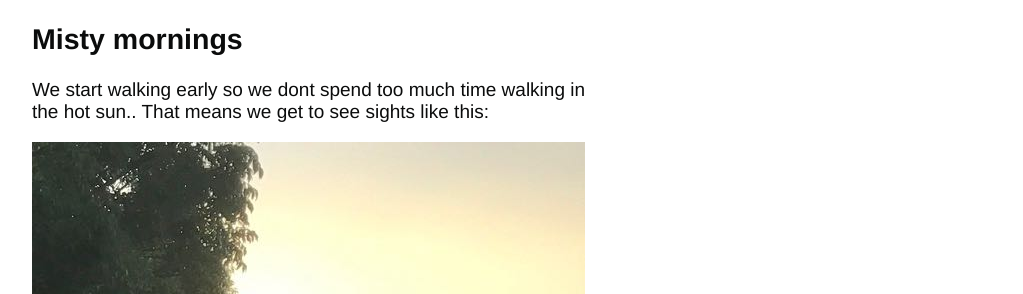
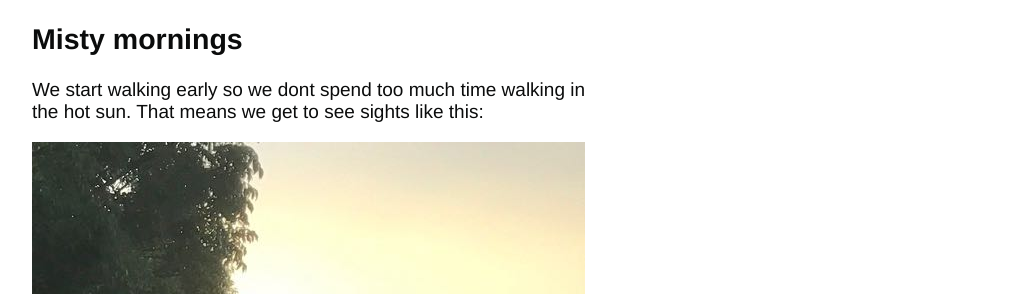
Before and after one commit to tombye/trexit, a Jekyll site: the page built from _posts/2017-09-07-camino-stages-2-to-4.markdown, in a window 1280 px wide and 900 px high. Shown: the part 339-633 px from the top of the window, without its empty margins (128-1151 px from the left). Built offline with Jekyll 4.4.1, drawn with Linux system fonts in a browser that asks for light colours.

```diff
--- a/_posts/2017-09-07-camino-stages-2-to-4.markdown
+++ b/_posts/2017-09-07-camino-stages-2-to-4.markdown
@@ -11,7 +11,7 @@ Here are a few things we've seen along the way.
 
 ## Misty mornings
 
-We start walking early so we dont spend too much time walking in the hot sun.. That means we get to see sights like this:
+We start walking early so we dont spend too much time walking in the hot sun. That means we get to see sights like this:
 
 ![A pilgrim walking down a country road through the mist early in the morning](https://github.com/tombye/trexit/raw/gh-pages/assets/images/misty-morning.jpg)
 
```
